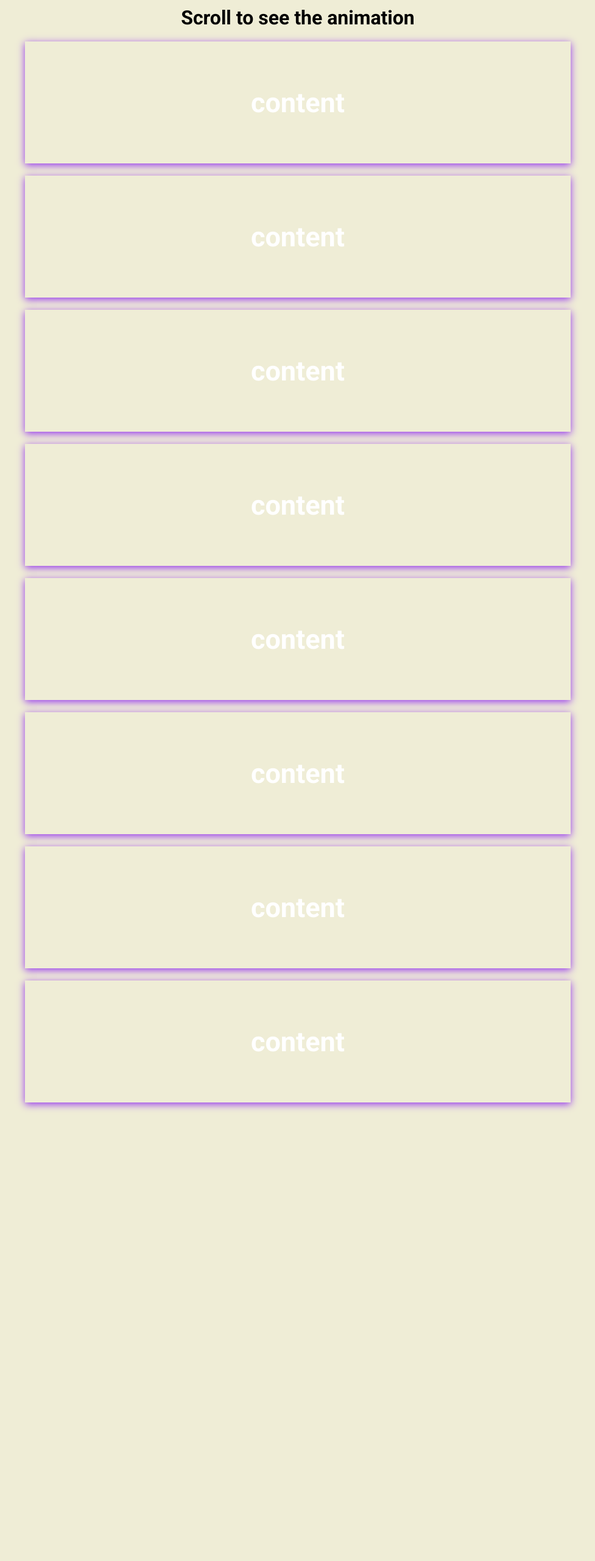
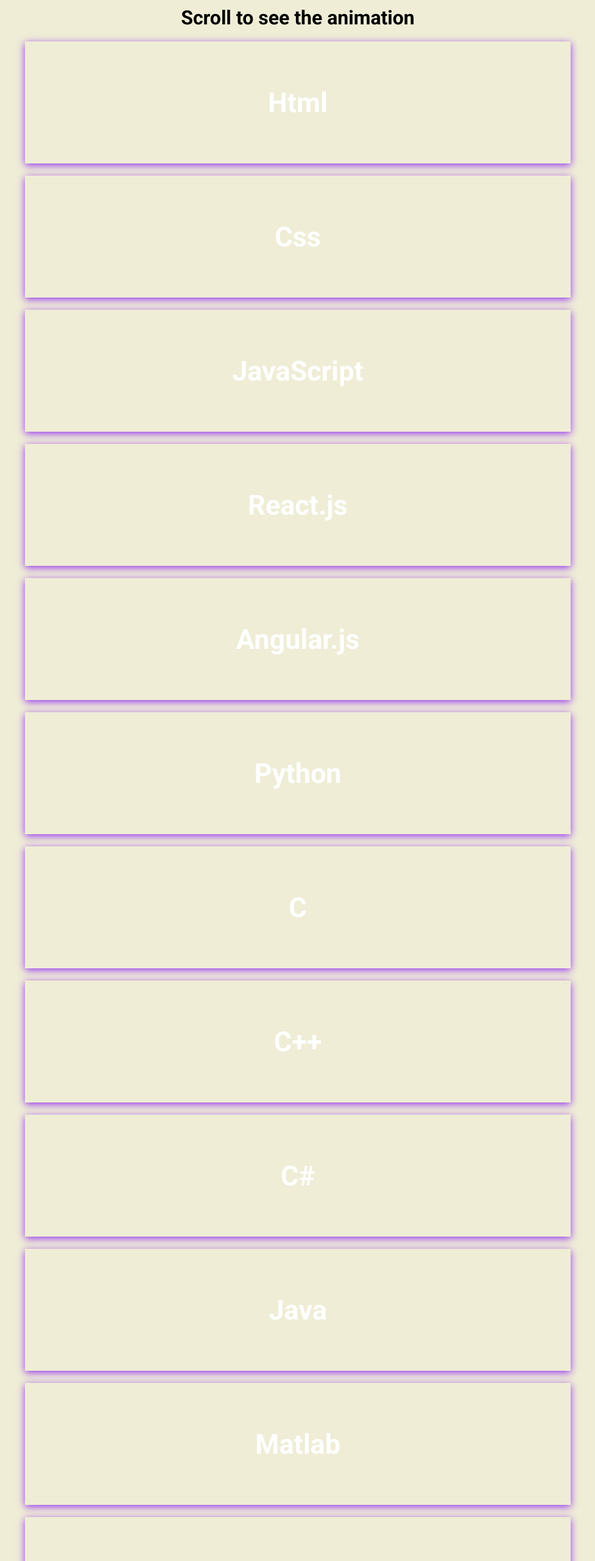
Before and after one commit to Black-lover-x/scroll-animation, a plain HTML site: page index.html in a window 1280 px wide. Shown: the top 2560 px of the page at 61% size, without its empty margins (151-1128 px from the left). Before the commit the page ends 2038 px from the top, so only its background shows below. Drawn offline with Linux system fonts and the light colour scheme.

Commit message:
Index.html

```diff
--- a/index.html
+++ b/index.html
@@ -15,15 +15,21 @@
 	<body>
 
 	   <h1>Scroll to see the animation</h1>
-	   <div class="box"><h2>content</h2></div>
-	   <div class="box"><h2>content</h2></div>
-	   <div class="box"><h2>content</h2></div>
-	   <div class="box"><h2>content</h2></div>
-	   <div class="box"><h2>content</h2></div>
-	   <div class="box"><h2>content</h2></div>
-	   <div class="box"><h2>content</h2></div>
-	   <div class="box"><h2>content</h2></div>
-	   <div class="box"><h2>content</h2></div>
+	   <div class="box"><h2>Html</h2></div>
+	   <div class="box"><h2>Css</h2></div>
+	   <div class="box"><h2>JavaScript</h2></div>
+	   <div class="box"><h2>React.js</h2></div>
+	   <div class="box"><h2>Angular.js</h2></div>
+	   <div class="box"><h2>Python</h2></div>
+	   <div class="box"><h2>C</h2></div>
+	   <div class="box"><h2>C++</h2></div>
+	   <div class="box"><h2>C#</h2></div>
+           <div class="box"><h2>Java</h2></div>
+           <div class="box"><h2>Matlab</h2></div>
+	   <div class="box"><h2>PHP</h2></div>
+           <div class="box"><h2>Swift</h2></div>
+           <div class="box"><h2>Github</h2></div>
+           <div class="box"><h2>Mongo DB</h2></div>
 
    	<script src="script.js"></script>
 	</body>
```
